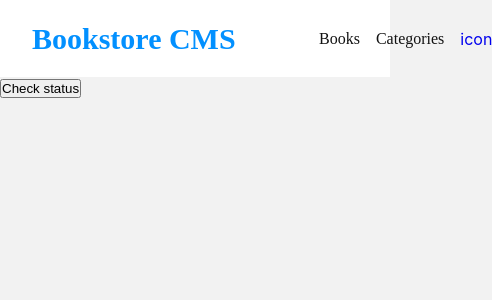
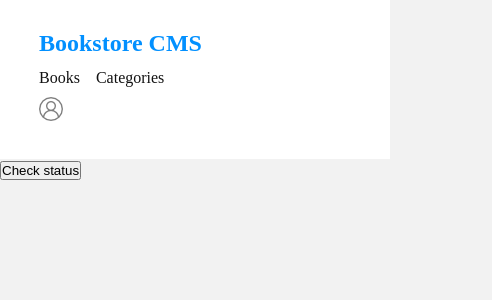
Before and after one commit to JakariaJishan/book-store, a React (Create React App) app: page /categories in a window 390 px wide. Shown: the top 300 px of the page, 492 px wide, since content can reach past the window. Built offline with nearby package versions, Linux system fonts and the light colour scheme; no server answers.

Commit message:
Customize navbar

```diff
--- a/src/components/Navbar.js
+++ b/src/components/Navbar.js
@@ -1,17 +1,26 @@
 import React from "react";
 import { Link } from "react-router-dom";
 import styles from "../styles/Navbar.module.css";
+
 function Navbar() {
   return (
     <div className={styles.panelBg}>
-      <div className={styles.mainPanel}>
-        <Link to="/" className={styles.branding}>
-          Bookstore CMS
+      <div className={styles.innerPanel}>
+        <div className={styles.mainPanel}>
+          <Link to="/" className={styles.branding}>
+            Bookstore CMS
+          </Link>
+          <Link to="/" className={styles.links}>
+            Books
+          </Link>
+          <Link to="/categories" className={styles.links}>
+            Categories
+          </Link>
+        </div>
+        <Link to="#">
+          <img src="/user.png" />
         </Link>
-        <Link to="/" className={styles.links}>Books</Link>
-        <Link to="/categories" className={styles.links}>Categories</Link>
       </div>
-      <Link to='#'>icon</Link>
     </div>
   );
 }
--- a/src/styles/Navbar.module.css
+++ b/src/styles/Navbar.module.css
@@ -1,9 +1,14 @@
 .panelBg {
+    background-color: #fff;
+}
+
+.innerPanel {
     display: flex;
     justify-content: space-between;
     align-items: center;
-    background-color: #fff;
-    padding: 1em 2em;
+    padding: 1.5em 0;
+    width: 80%;
+    margin: 0 auto;
 }
 
 .branding {
@@ -31,3 +36,28 @@
     margin-right: 1em;
     color: #121212;
 }
+
+img {
+    opacity: 0.5;
+}
+
+
+
+@media only screen and (max-width: 992px) {
+    .branding {
+        font-size: 1.5rem;
+    }
+
+    .mainPanel {
+        flex-wrap: wrap;
+        justify-content: start;
+    }
+
+    .innerPanel {
+        flex-wrap: wrap;
+    }
+
+    img {
+        margin: 10px 0;
+    }
+}
```
Also changed, not shown: public/user.png (added).
